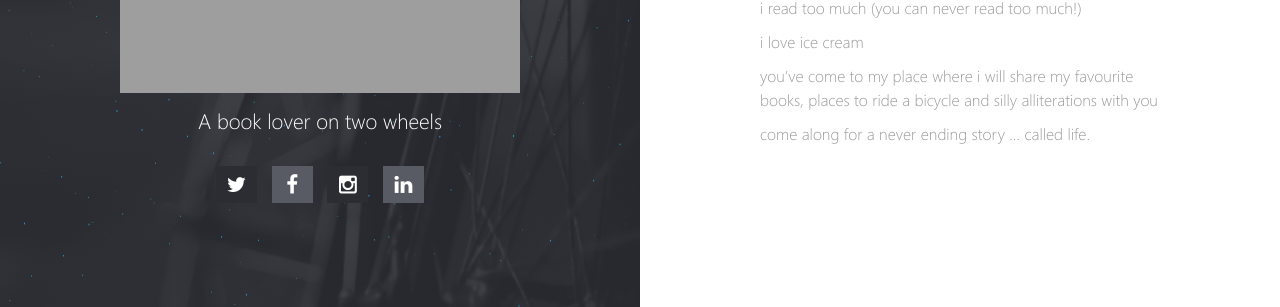
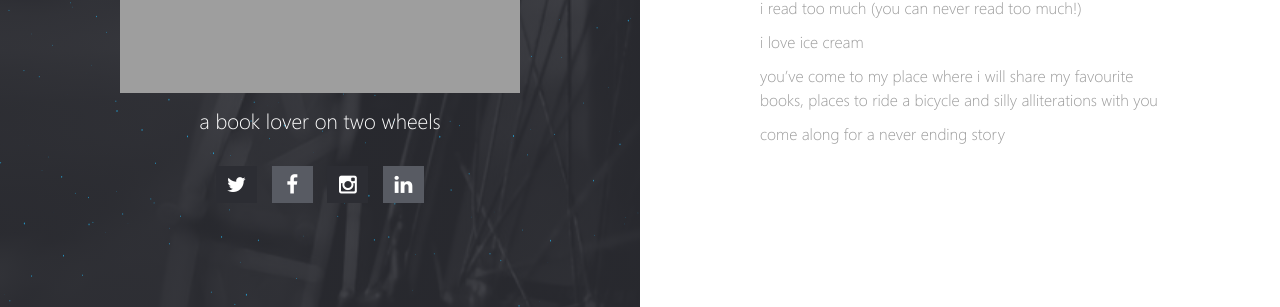
Before and after one commit to janetjoywilson/janetjoywilson.github.io, a Jekyll site: the page built from index.md, in a window 1280 px wide. Shown: the part 452-759 px from the top of the page. Built offline with Jekyll 4.4.1, drawn with Linux system fonts in a browser that asks for light colours.

Commit message:
fine tuning

```diff
--- a/_config.yml
+++ b/_config.yml
@@ -1,6 +1,6 @@
 # Site
 title: Janet Joy Wilson
-description: A book lover on two wheels
+description: a book lover on two wheels
 url: http://janetjoywilson.ca
 logo: logo.png                                       # Site logo
 locale: en_US
--- a/index.md
+++ b/index.md
@@ -14,4 +14,4 @@ i love ice cream
 
 you've come to my place where i will share my favourite books, places to ride a bicycle and silly alliterations with you
 
-come along for a never ending story ... called life.
+come along for a never ending story
```
Also changed, not shown: _data/projects.yaml (+6 -6 lines).
